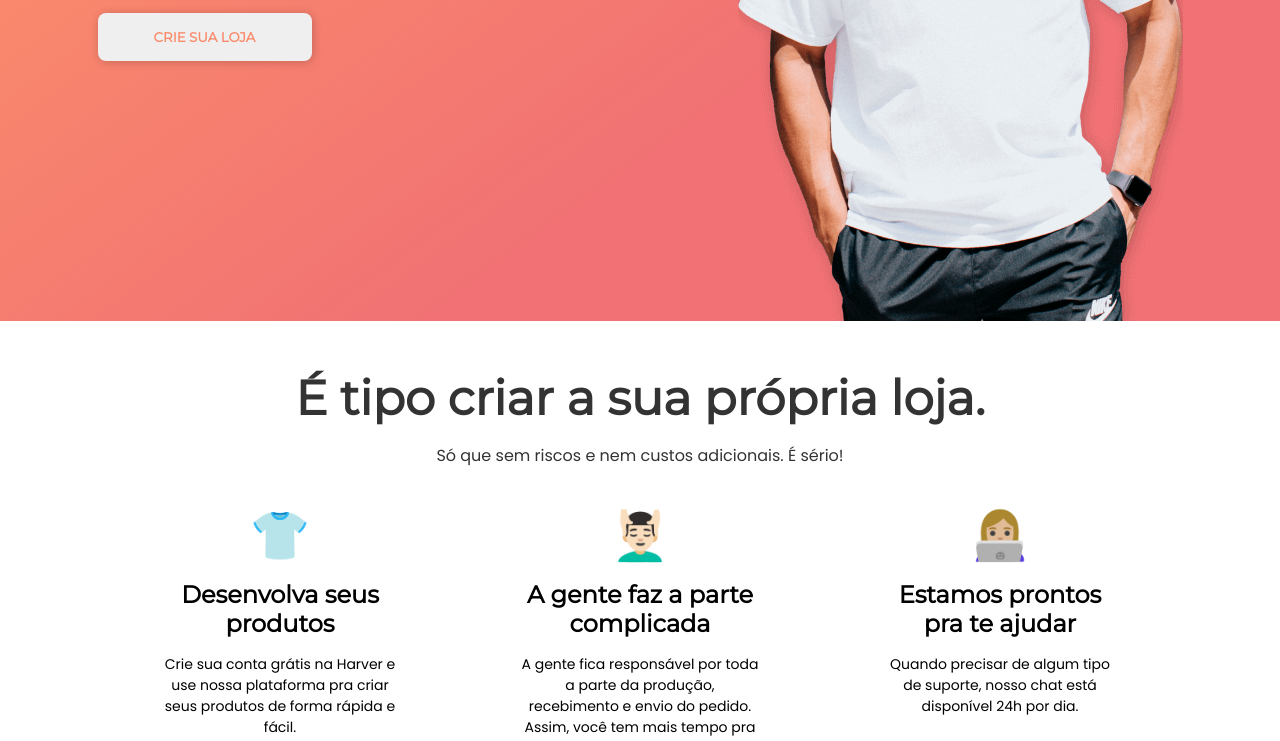
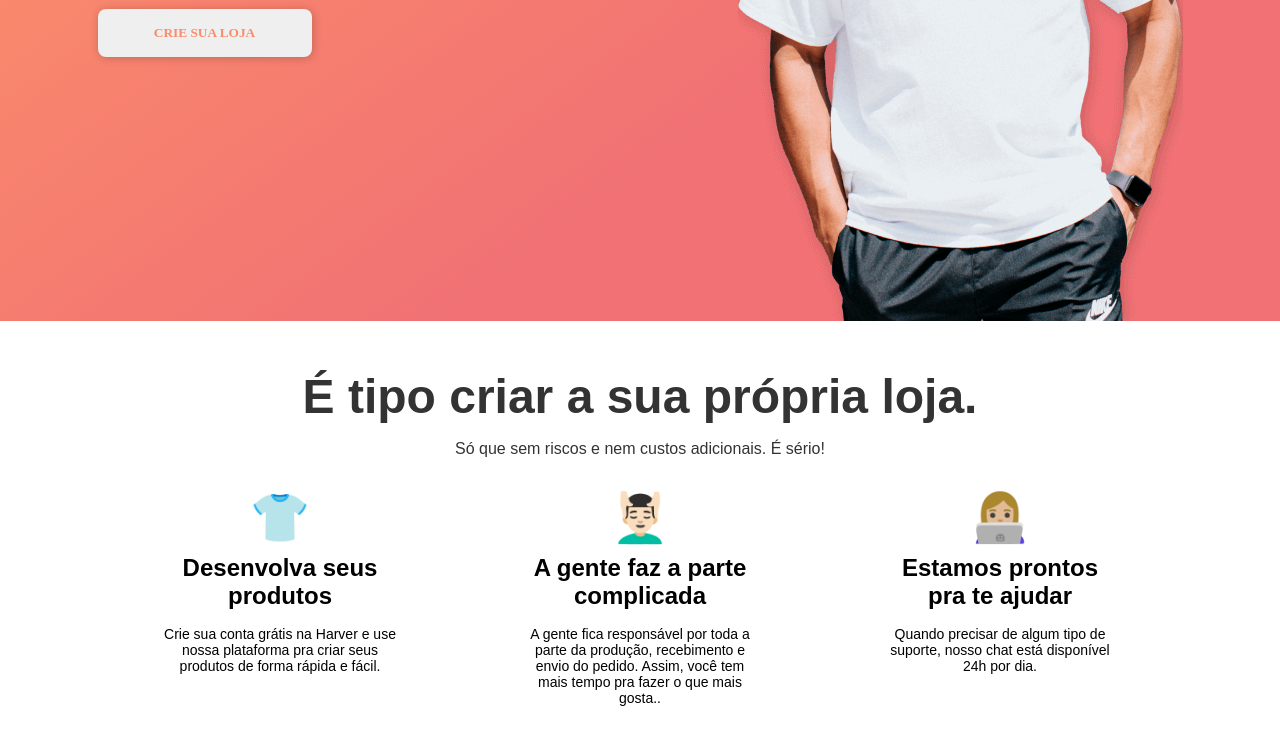
Before and after one commit to rodrigosonoki/gatsby-harver, a Gatsby site: page / in a window 1280 px wide. Shown: the part 559-1300 px from the top of the page. Built offline with nearby package versions, Linux system fonts and the light colour scheme; Gatsby itself is replaced by a stand-in of ours.

Commit message:
fix: removed styled var

```diff
--- a/gatsby-config.js
+++ b/gatsby-config.js
@@ -32,14 +32,7 @@ module.exports = {
         // Add any options here
       },
     },
-    {
-      resolve: "gatsby-plugin-web-font-loader",
-      options: {
-        google: {
-          families: ["Montserrat", "Poppins"],
-        },
-      },
-    },
+
     // this (optional) plugin enables Progressive Web App + Offline functionality
     // To learn more, visit: https://gatsby.dev/offline
     // `gatsby-plugin-offline`,
--- a/package.json
+++ b/package.json
@@ -8,12 +8,12 @@
     "babel-plugin-styled-components": "^1.10.7",
     "gatsby": "^2.23.12",
     "gatsby-image": "^2.4.9",
+    "gatsby-plugin-google-fonts": "^1.0.1",
     "gatsby-plugin-manifest": "^2.4.14",
     "gatsby-plugin-offline": "^3.2.13",
     "gatsby-plugin-react-helmet": "^3.3.6",
     "gatsby-plugin-sharp": "^2.6.14",
     "gatsby-plugin-styled-components": "^3.3.10",
-    "gatsby-plugin-web-font-loader": "^1.0.4",
     "gatsby-source-filesystem": "^2.3.14",
     "gatsby-transformer-sharp": "^2.5.7",
     "prop-types": "^15.7.2",
--- a/src/components/Arguments/index.js
+++ b/src/components/Arguments/index.js
@@ -1,5 +1,4 @@
 import React from "react"
-import styled from "styled-components"
 import Emoji from "../Emoji"
 import Title from "../Title"
 
--- a/src/components/Footer/index.js
+++ b/src/components/Footer/index.js
@@ -1,5 +1,5 @@
 import React from "react"
-import styled from "styled-components"
+
 import { Link } from "gatsby"
 
 import { Container, Column } from "./styles"
--- a/src/components/Form/index.js
+++ b/src/components/Form/index.js
@@ -1,5 +1,5 @@
 import React from "react"
-import styled from "styled-components"
+
 import { useForm } from "react-hook-form"
 import Title from "../Title"
 
--- a/src/components/Header/index.js
+++ b/src/components/Header/index.js
@@ -1,5 +1,5 @@
 import React, { useState } from "react"
-import styled from "styled-components"
+
 import { Link } from "gatsby"
 
 import {
--- a/src/components/Hero/index.js
+++ b/src/components/Hero/index.js
@@ -1,5 +1,5 @@
 import React from "react"
-import styled from "styled-components"
+
 import MainButton from "../MainButton"
 
 import imgBg from "../../assets/homem-bg.png"
--- a/src/components/HowMuch/index.js
+++ b/src/components/HowMuch/index.js
@@ -1,5 +1,5 @@
 import React from "react"
-import styled from "styled-components"
+
 import Title from "../Title"
 
 import img1 from "../../assets/card-img1.gif"
--- a/src/components/MainButton/index.js
+++ b/src/components/MainButton/index.js
@@ -1,5 +1,4 @@
 import React from "react"
-import styled from "styled-components"
 
 import { StyledButton } from "./styles"
 function MainButton(props) {
--- a/src/components/Steps/index.js
+++ b/src/components/Steps/index.js
@@ -1,5 +1,5 @@
 import React from "react"
-import styled from "styled-components"
+
 import Title from "../Title"
 
 import {
--- a/src/components/Title/index.js
+++ b/src/components/Title/index.js
@@ -1,5 +1,4 @@
 import React from "react"
-import styled from "styled-components"
 
 import { Container } from "./styles"
 
--- a/src/styles/globalStyle.js
+++ b/src/styles/globalStyle.js
@@ -1,6 +1,8 @@
 import { createGlobalStyle } from "styled-components"
 
 const GlobalStyle = createGlobalStyle`
+
+@import url('https://fonts.googleapis.com/css2?family=Montserrat:wght@400;700&family=Poppins:wght@300;400&display=swap');
 
 
 * {
@@ -11,33 +13,33 @@ padding: 0;
 
 body {
     background-color: #fff;
-    font-family: Poppins;
+font-family: 'Poppins', sans-serif;
     -webkit-font-smoothing: antialiased;
     text-rendering: optimizelegibility;
 }
 
 h1 {
     font-size: 48px;
-    font-family: Montserrat;
+    font-family: 'Montserrat', sans-serif;
     font-weight: bold;
 
 }
 
 h2 {
     font-size: 36px;
-    font-family: Montserrat;
+    font-family: 'Montserrat', sans-serif;
     font-weight: bold;
 }
 
 h3 {
     font-size: 24px;
-    font-family: Montserrat;
+    font-family: 'Montserrat', sans-serif;
     font-weight: bold;
 }
 
 h4 {
     font-size: 18px;
-    font-family: Montserrat;
+    font-family: 'Montserrat', sans-serif;
     font-weight: bold;
 }
 
```
Also changed, not shown: 1 other file.
